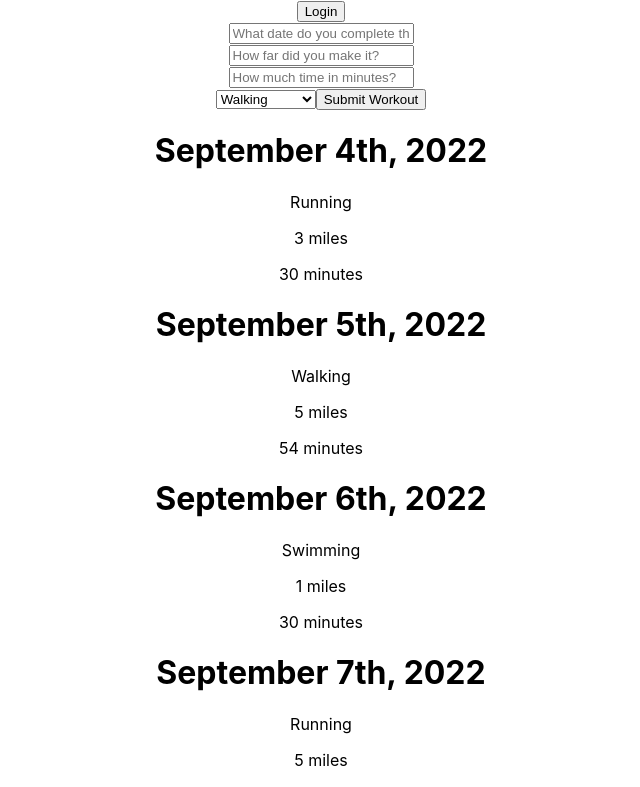
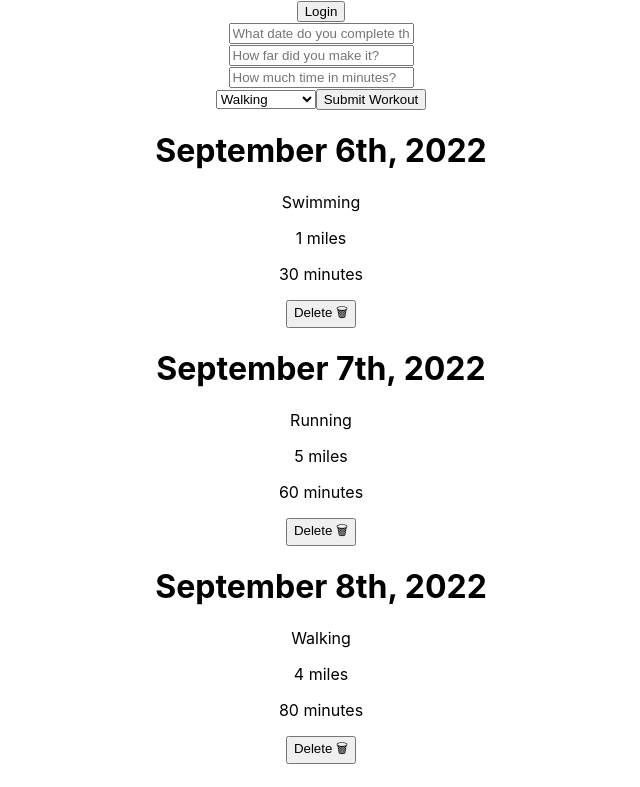
Before and after one commit to kennethlatour/Victory-React-Project, a React (Create React App) app in the folder flatness-app/: page / in a window 1280 px wide. Shown: the top 787 px of the page, without its empty margins (319-959 px from the left). Built offline with nearby package versions, Linux system fonts and the light colour scheme; data requests are answered from the project's data file.

Commit message:
adding delete button

```diff
--- a/flatness-app/db.json
+++ b/flatness-app/db.json
@@ -1,19 +1,5 @@
 {
   "workouts": [
-    {
-      "id": 1,
-      "date": "September 4th, 2022",
-      "workoutType": "Running",
-      "distance": 3,
-      "timeSpent": 30
-    },
-    {
-      "id": 2,
-      "date": "September 5th, 2022",
-      "workoutType": "Walking",
-      "distance": 5,
-      "timeSpent": 54
-    },
     {
       "id": 3,
       "date": "September 6th, 2022",
--- a/flatness-app/src/components/App.js
+++ b/flatness-app/src/components/App.js
@@ -9,6 +9,10 @@ import '../App.css';
 function App() {
 const [workouts, setWorkouts] = useState([])
 
+function deleteHandler(id) {
+  const deleteWorkout = workouts.filter(deleteWorkout => deleteWorkout.is !== id)
+  setWorkouts(deleteWorkout)
+}
 
 
 useEffect(() =>{
@@ -37,7 +41,7 @@ setWorkouts(...workouts, newWorkout)
 
       <Header />
       <WorkoutForm  onSubmit={handleSubmit}/>
-      <WorkoutContainer workouts ={workouts}/>
+      <WorkoutContainer workouts ={workouts} deleteWorkout = {deleteHandler}/>
     </div>
   );
 }
--- a/flatness-app/src/components/Workout.js
+++ b/flatness-app/src/components/Workout.js
@@ -1,7 +1,12 @@
 
-function Workout({ workout }){
+function Workout({ workout, deleteWorkout }){
 
-
+    function clickHandler(id) {
+        fetch(`http://localhost:3000/workouts/${id}`, {
+        method: "DELETE"
+        })
+        deleteWorkout(workout.id)
+      }
 
 
 
@@ -12,6 +17,7 @@ return(
        <p> {workout.workoutType}</p>
        <p>{workout.distance} miles</p>
        <p>{workout.timeSpent} minutes</p>
+       <button onClick={() => clickHandler(workout.id)} className="delete">Delete 🗑</button>
     </div>
 )
 
--- a/flatness-app/src/components/WorkoutContainer.js
+++ b/flatness-app/src/components/WorkoutContainer.js
@@ -1,9 +1,9 @@
 import Workout from "../components/Workout"
 
-function WorkoutContainer({workouts}){
+function WorkoutContainer({workouts, deleteWorkout}){
 
 const workoutList = workouts.map((workout) =>{
-  return  <Workout  key ={workout.id} workout={workout}/>
+  return  <Workout  key ={workout.id} workout={workout} deleteWorkout = {deleteWorkout}/>
 })
 
 return (
```
